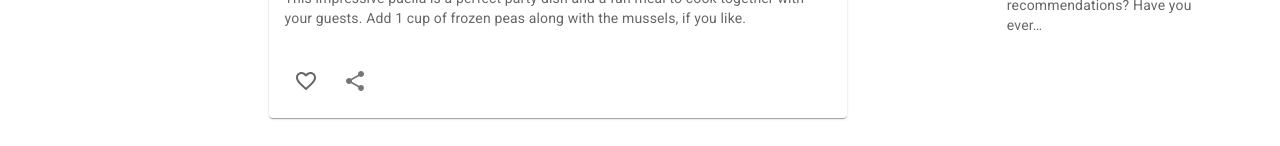
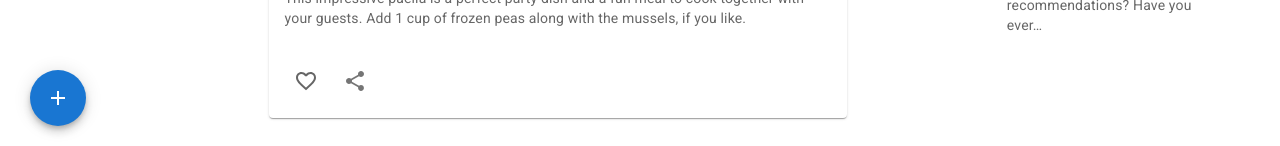
Before and after one commit to loiclecolier/mui-course, a React (Create React App) app: page / in a window 1280 px wide. Shown: the part 654-800 px from the top of the page. Built offline with nearby package versions, Linux system fonts and the light colour scheme.

Commit message:
MUI Tooltip, Fab, Icons

```diff
--- a/src/App.js
+++ b/src/App.js
@@ -1,4 +1,5 @@
 import { Box, Stack } from "@mui/material";
+import { Add } from "./components/Add";
 import { Feed } from "./components/Feed"
 import { Navbar } from "./components/Navbar";
 import { Rightbar } from "./components/Rightbar"
@@ -13,6 +14,7 @@
         <Feed />
         <Rightbar />
       </Stack>
+      <Add />
     </Box>
   )
 }
--- /dev/null
+++ b/src/components/Add.jsx
@@ -0,0 +1,13 @@
+import { Fab, Tooltip } from '@mui/material'
+import { Add as AddIcon} from "@mui/icons-material"
+import React from 'react'
+
+export const Add = () => {
+    return ( <>
+        <Tooltip title="Add" sx={{ position: "fixed", bottom: 20, left: { xs: "calc(50% - 25px)", md: 30 } }}>
+            <Fab color="primary" aria-label="add">
+                <AddIcon />
+            </Fab>
+        </Tooltip>
+    </>)
+}
```
